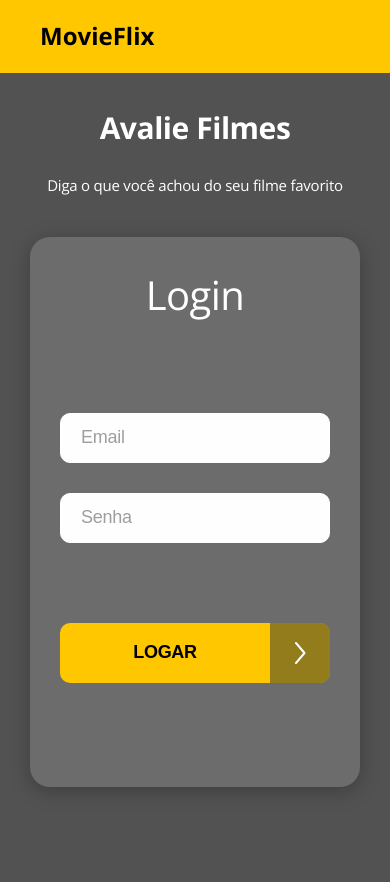
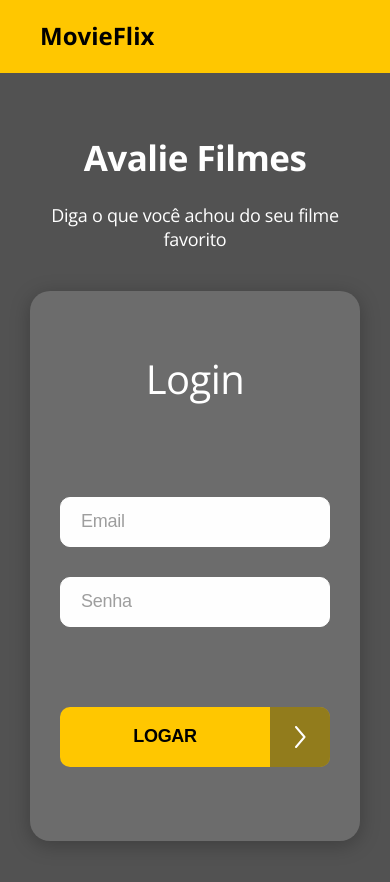
Before and after one commit to Lukinhasssss/movieflix, a React (Create React App) app in the folder frontend/: page / in a window 390 px wide. Shown: the top 882 px of the page. Before the commit the page ends 844 px from the top, so only its background shows below. Built offline with nearby package versions, Linux system fonts and the light colour scheme.

Commit message:
Refactoring movie details page and MovieReview component

```diff
--- a/frontend/src/pages/Home/styles.scss
+++ b/frontend/src/pages/Home/styles.scss
@@ -180,7 +180,6 @@
   .home-title {
     font-size: 50px;
     line-height: 75px;
-    letter-spacing: -0.015em;
     text-align: center;
     margin-top: 0;
   }
@@ -189,59 +188,14 @@
     text-align: center;
     margin-top: 20px;
     margin-bottom: 40px;
-    font-weight: normal;
     font-size: 20px;
     line-height: 28px;
-    letter-spacing: -0.015em;
   }
 }
 
-@media (max-width: 670px) {
-  .home-container {
-    width: 100%;
-    max-width: 1440px;
-    margin: 0 auto;
-    padding: 30px 60px;
-  }
-
+@media (max-width: 720px) {
   .home-title {
-    font-size: 40px;
-    line-height: 65px;
-    letter-spacing: -0.015em;
-    text-align: center;
-    margin-top: 0;
-  }
-
-  .home-subtitle {
-    text-align: center;
-    margin-top: 20px;
-    margin-bottom: 40px;
-    font-weight: normal;
-    font-size: 16px;
-    line-height: 24px;
-    letter-spacing: -0.015em;
-  }
-
-  .login-form-container {
-    height: 550px;
-    padding: 30px;
-    background-color: var(--mediumGray);
-    border-radius: 20px;
-    box-shadow: 0px 4px 20px rgba(0, 0, 0, 0.25);
-  }
-
-  .login-form-title {
-    font-weight: 400;
-    font-size: 40px;
-    line-height: 56px;
-    letter-spacing: -0.015em;
-    margin-bottom: 90px;
-  }
-}
-
-@media (max-width: 550px) {
-  .home-title {
-    font-size: 30px;
+    font-size: 35px;
     line-height: 50px;
     letter-spacing: -0.015em;
   }
@@ -250,42 +204,20 @@
     text-align: center;
     margin-top: 20px;
     margin-bottom: 40px;
-    font-weight: normal;
-    font-size: 15px;
+    font-size: 18px;
     line-height: 24px;
-    letter-spacing: -0.015em;
   }
 
   .login-form-container {
     height: 550px;
     padding: 30px;
-    background-color: var(--mediumGray);
-    border-radius: 20px;
-    box-shadow: 0px 4px 20px rgba(0, 0, 0, 0.25);
   }
 
   .login-form-title {
-    font-weight: 400;
     font-size: 40px;
     line-height: 56px;
-    letter-spacing: -0.015em;
     margin-bottom: 90px;
-  }
-
-  .login-form-input {
-    width: 100%;
-    height: 50px;
-    background-color: #FEFEFE;
-    border: 1px solid #FEFEFE;
-    border-radius: 10px;
-    padding: 10px 20px;
-    font-weight: 400;
-    font-size: 18px;
-    line-height: 25px;
-    letter-spacing: -0.015em;
-    color: var(--mediumGray);
-    margin-bottom: 30px;
-    outline: 0;
+    margin-top: 30px;
   }
 
   .login-button-container {
@@ -303,8 +235,8 @@
   }
 }
 
-@media (max-width: 480px) {
+@media (max-width: 620px) {
   .home-container {
-    padding: 30px 30px;
+    padding: 60px 30px;
   }
 }
--- a/frontend/src/pages/Movies/components/MovieDetails/components/MovieReview/index.tsx
+++ b/frontend/src/pages/Movies/components/MovieDetails/components/ListReviews/index.tsx
@@ -6,7 +6,7 @@ type Props = {
   review: Review
 }
 
-const MovieReview = ({ review }: Props) => {
+const ListReviews = ({ review }: Props) => {
   return (
     <>
       <div>
@@ -22,4 +22,4 @@ const MovieReview = ({ review }: Props) => {
   )
 }
 
-export default MovieReview
+export default ListReviews
--- /dev/null
+++ b/frontend/src/pages/Movies/components/MovieDetails/components/SaveReview/index.tsx
@@ -0,0 +1,54 @@
+import { useState } from "react"
+import { toast } from "react-toastify"
+import { makePrivateRequest } from "../../../../../../core/utils/requests"
+
+type Props = {
+  movieId: string
+}
+
+const SaveReview = ({ movieId }: Props) => {
+  const [review, setReview] = useState('')
+
+  const saveReview = () => {
+    const payload = {
+      movieId,
+      text: review
+    }
+
+    makePrivateRequest({
+      url: '/reviews',
+      method: 'POST',
+      data: payload
+    }).then(() => {
+      toast.success('Avaliação salva com sucesso 😄', { delay: 500 })
+    }).catch(() => {
+      toast.error('Ocorreu um erro ao salvar sua avaliação 😕')
+    })
+
+    setReview('')
+  }
+
+  const handleChangeReviewText = (event: React.ChangeEvent<HTMLTextAreaElement>) => {
+    setReview(event.target.value)
+  }
+
+  return (
+    <div className="post-new-review-container">
+      <textarea
+        value={ review }
+        placeholder="Digite aqui sua avaliação"
+        className="new-review-text"
+        onChange={ handleChangeReviewText }
+      />
+
+      <button
+        className="new-review-button"
+        onClick={ saveReview }
+      >
+        <span className="new-review-button-text">Salvar avaliação</span>
+      </button>
+    </div>
+  )
+}
+
+export default SaveReview
--- a/frontend/src/pages/Movies/components/MovieDetails/index.tsx
+++ b/frontend/src/pages/Movies/components/MovieDetails/index.tsx
@@ -1,11 +1,11 @@
 import { useCallback, useEffect, useState } from 'react'
-import { useHistory, useParams } from 'react-router'
-import { toast } from 'react-toastify';
+import { useParams } from 'react-router'
 
 import { Movie } from '../../../../core/types/Movie'
 import { getAccessTokenDecoded } from '../../../../core/utils/auth'
 import { makePrivateRequest } from '../../../../core/utils/requests'
-import MovieReview from './components/MovieReview'
+import ListReviews from './components/ListReviews'
+import SaveReview from './components/SaveReview'
 
 import './styles.scss'
 
@@ -14,11 +14,9 @@ type ParamsType = {
 }
 
 const MovieDetails = () => {
-  const history = useHistory()
   const { movieId } = useParams<ParamsType>()
   const [movie, setMovie] = useState<Movie>()
   const [hasPermission, setHasPermission] = useState(false)
-  const [review, setReview] = useState('')
 
   const getMovies = useCallback(() => {
     makePrivateRequest({ url: `/movies/${movieId}` })
@@ -27,35 +25,12 @@ const MovieDetails = () => {
       })
   }, [movieId])
 
-  const saveReview = () => {
-    const payload = {
-      movieId,
-      text: review
-    }
-
-    makePrivateRequest({
-      url: '/reviews',
-      method: 'POST',
-      data: payload
-    }).then(() => {
-      history.push(`/`)
-      toast.success('Avaliação salva com sucesso 😄', { delay: 500 })
-      // window.location.reload() // Da certo mas para este caso não fica muito legal.
-    }).catch(() => {
-      toast.error('Ocorreu um erro ao salvar sua avaliação 😕')
-    })
-  }
-
   useEffect(() => {
     const currentUser = getAccessTokenDecoded()
     setHasPermission(currentUser.authorities.toString() === 'ROLE_MEMBER')
 
     getMovies()
-  }, [getMovies])
-
-  const handleChangeReview = (event: React.ChangeEvent<HTMLTextAreaElement>) => {
-    setReview(event.target.value)
-  }
+  }, [getMovies, movie?.reviews])
 
   return (
     <div className="movie-details-container">
@@ -77,27 +52,13 @@ const MovieDetails = () => {
       </div>
 
       {hasPermission && (
-        <div className="post-new-review-container">
-          <textarea
-            value={ review }
-            placeholder="Digite aqui sua avaliação"
-            className="new-review-text"
-            onChange={ handleChangeReview }
-          />
-
-          <button
-            className="new-review-button"
-            onClick={ saveReview }
-          >
-            <span className="new-review-button-text">Salvar avaliação</span>
-          </button>
-        </div>
+        <SaveReview movieId={ movieId } />
       )}
 
       {movie?.reviews.length !== 0 && (
         <div className="reviews-container">
           {movie?.reviews.map(review => (
-            <MovieReview review={ review } key={review.id} />
+            <ListReviews review={ review } key={review.id} />
           ))}
         </div>
       )}
```
Also changed, not shown: frontend/src/pages/Movies/components/MovieDetails/components/ListReviews/styles.scss (renamed from frontend/src/pages/Movies/components/MovieDetails/components/MovieReview/styles.scss), frontend/src/pages/Movies/components/MovieDetails/components/SaveReview/styles.scss (added).
